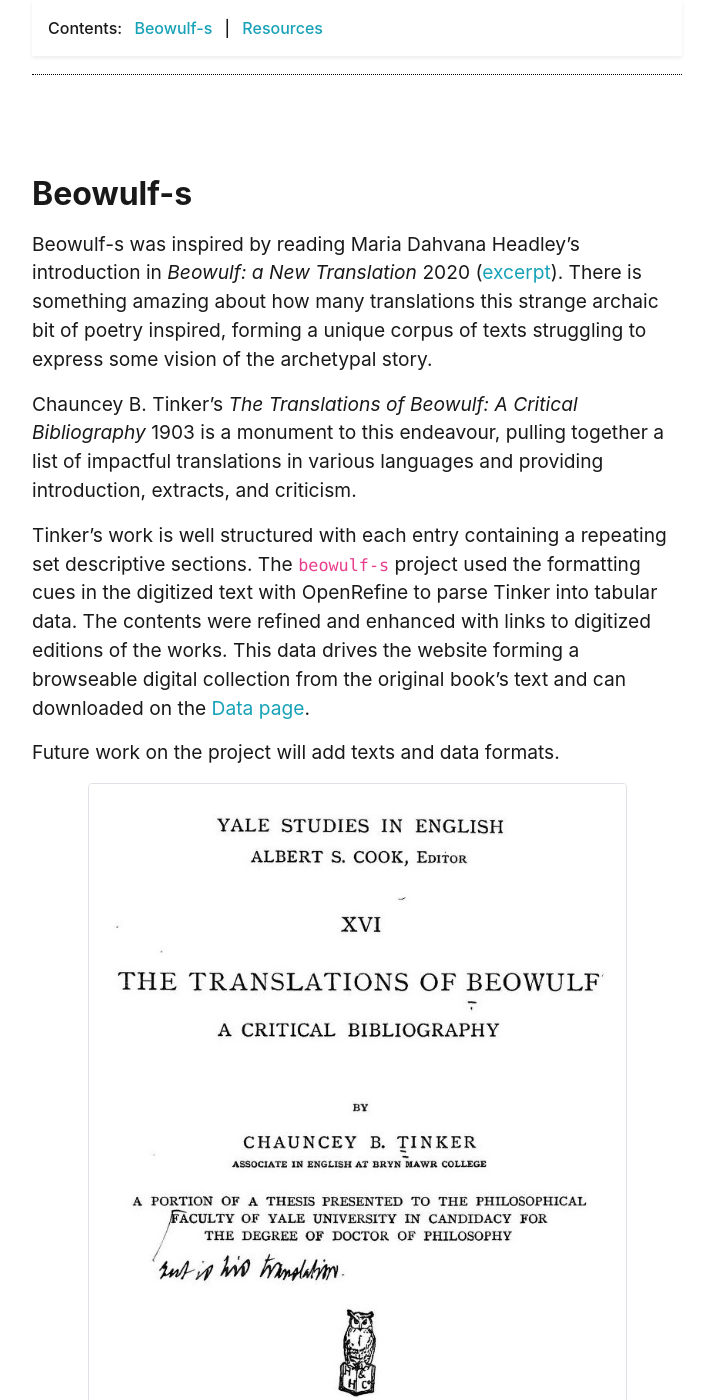
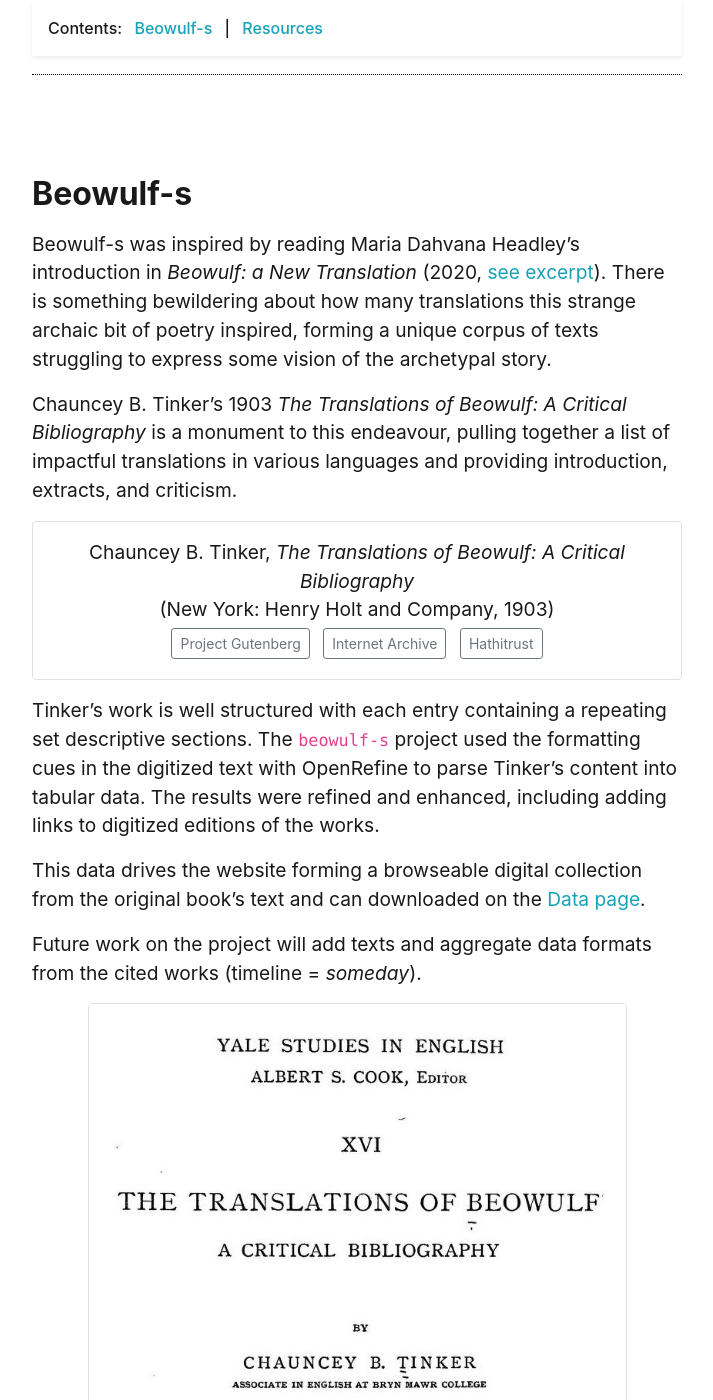
Before and after one commit to evanwill/beowulf-s, a Jekyll site: the page built from pages/about.md, in a window 1280 px wide and 1400 px high, scrolled down 396 px. Shown: the whole window, without its empty margins (283-996 px from the left). Built offline with Jekyll 4.4.1, drawn with Linux system fonts in a browser that asks for light colours; some of the changed text lies outside the part shown.

Commit message:
about page

```diff
--- a/pages/about.md
+++ b/pages/about.md
@@ -12,17 +12,26 @@
 
 ## Beowulf-s
 
-Beowulf-s was inspired by reading Maria Dahvana Headley's introduction in *Beowulf: a New Translation* 2020 ([excerpt](https://us.macmillan.com/excerpt?isbn=9780374720155){:target='_blank' rel='noopener'}).
-There is something amazing about how many translations this strange archaic bit of poetry inspired, forming a unique corpus of texts struggling to express some vision of the archetypal story.
+Beowulf-s was inspired by reading Maria Dahvana Headley's introduction in *Beowulf: a New Translation* (2020, [see excerpt](https://us.macmillan.com/excerpt?isbn=9780374720155){:target='_blank' rel='noopener'}).
+There is something bewildering about how many translations this strange archaic bit of poetry inspired, forming a unique corpus of texts struggling to express some vision of the archetypal story.
 
-Chauncey B. Tinker's *The Translations of Beowulf: A Critical Bibliography* 1903 is a monument to this endeavour, pulling together a list of impactful translations in various languages and providing introduction, extracts, and criticism.
+Chauncey B. Tinker's 1903 *The Translations of Beowulf: A Critical Bibliography* is a monument to this endeavour, pulling together a list of impactful translations in various languages and providing introduction, extracts, and criticism.
+
+<p class="p-3 border rounded text-center" markdown="1">
+Chauncey B. Tinker, *The Translations of Beowulf: A Critical Bibliography*<br>
+(New York: Henry Holt and Company, 1903)<br>
+[Project Gutenberg](http://www.gutenberg.org/ebooks/25942){:.btn .btn-sm .btn-outline-secondary .m-1 target='_blank' rel='noopener'}
+[Internet Archive](https://archive.org/details/cu31924032321618){:.btn .btn-sm .btn-outline-secondary .m-1 target='_blank' rel='noopener'}
+[Hathitrust](https://catalog.hathitrust.org/Record/000472576){:.btn .btn-sm .btn-outline-secondary .m-1 target='_blank' rel='noopener'}
+</p>
 
 Tinker's work is well structured with each entry containing a repeating set descriptive sections.
-The `beowulf-s` project used the formatting cues in the digitized text with OpenRefine to parse Tinker into tabular data.
-The contents were refined and enhanced with links to digitized editions of the works.
+The `beowulf-s` project used the formatting cues in the digitized text with OpenRefine to parse Tinker's content into tabular data.
+The results were refined and enhanced, including adding links to digitized editions of the works.
+
 This data drives the website forming a browseable digital collection from the original book's text and can downloaded on the [Data page]({{ '/data.html' | relative_url }}).
 
-Future work on the project will add texts and data formats.
+Future work on the project will add texts and aggregate data formats from the cited works (timeline = *someday*).
 
 <div class="text-center m-3">
     <figure class="figure feature-w-50">
@@ -35,9 +44,11 @@
 
 ## Resources
 
-- Chauncey B. Tinker, *The Translations of Beowulf: A Critical Bibliography* (New York: Henry Holt and Company, 1903), [on Project Gutenberg](http://www.gutenberg.org/ebooks/25942){:target='_blank' rel='noopener'}, [on Hathitrust](https://catalog.hathitrust.org/Record/000472576){:target='_blank' rel='noopener'}, [on Internet Archive](https://archive.org/details/cu31924032321618){:target='_blank' rel='noopener'}
+Beowulf has also inspired a large number of digital projects.
+Here is a few resources:
+
 - [Wikipedia List of Translations of Beowulf](https://en.wikipedia.org/wiki/List_of_translations_of_Beowulf){:target='_blank' rel='noopener'}
-- [MS Cotton Vitellius A.xv, British Library](http://www.bl.uk/manuscripts/Viewer.aspx?ref=cotton_ms_vitellius_a_xv_f094r){:target='_blank' rel='noopener'} (starts at page f.132r)
+- [MS Cotton Vitellius A.xv, British Library](http://www.bl.uk/manuscripts/Viewer.aspx?ref=cotton_ms_vitellius_a_xv_f094r){:target='_blank' rel='noopener'} (digitized manuscript which contains Beowulf, starts at page f.132r)
 - [Electronic Beowulf 4.0](https://ebeowulf.uky.edu/){:target='_blank' rel='noopener'}, Kevin Kiernan, Emil Iacob, 2014
 - [Beowulf: Some Resources for Study](https://web.utk.edu/~rliuzza/Beowulf/index.htm){:target='_blank' rel='noopener'}, Roy M. Liuzza, 2016
 - [Beowulf (in Old English)](https://sourcebooks.fordham.edu/basis/beowulf-oe.asp){:target='_blank' rel='noopener'}, Internet Medieval Sourcebook, Fordham University
```
